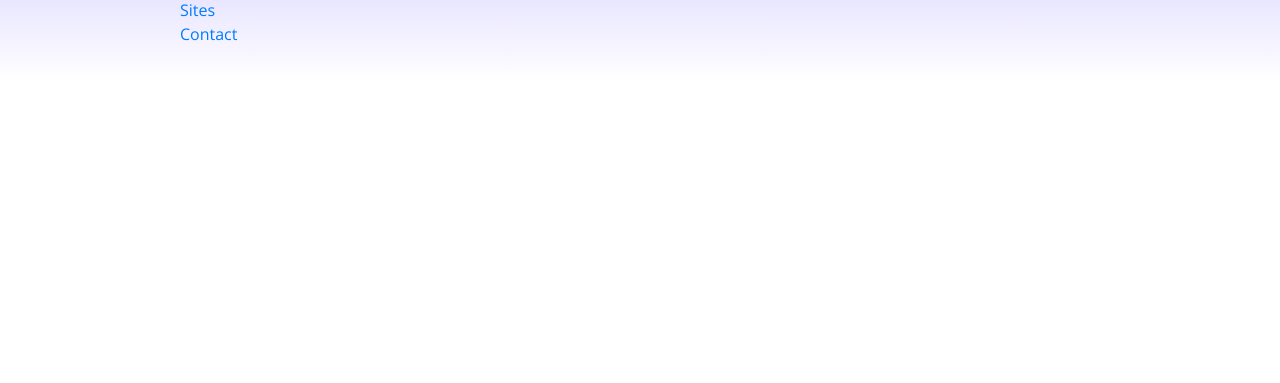
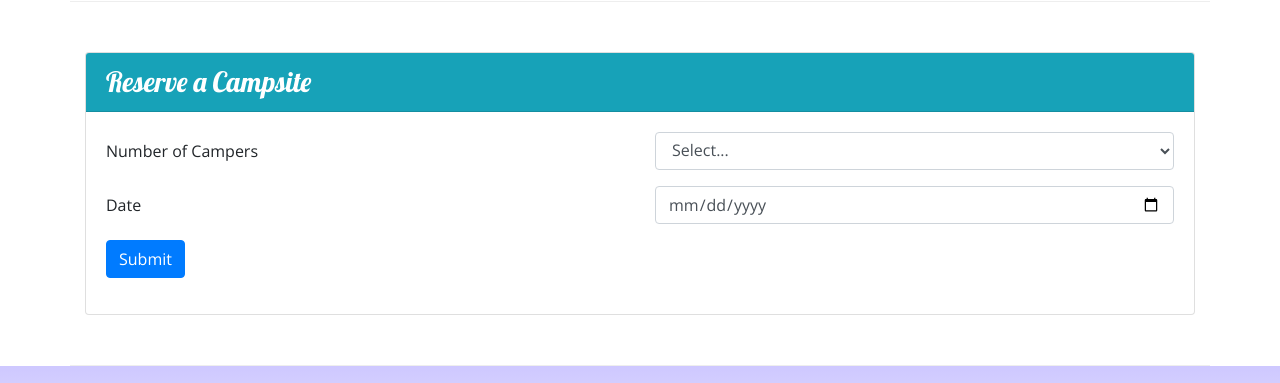
Before and after one commit to dannondorf/NuCamp-A-Better-Way-To-Camp, a website: page index.html in a window 1280 px wide. Shown: the part 1151-1534 px from the top of the page. Before the commit the page ends 1233 px from the top, so only its background shows below. Drawn offline with nearby package versions, Linux system fonts and the light colour scheme.

Commit message:
Week 2 Assignment

```diff
--- a/index.html
+++ b/index.html
@@ -22,6 +22,9 @@
                 <div class="col">
                     <h1>NuCamp</h1>
                     <h2>a better way to camp</h2>
+                </div>
+                <div class="col col-md-4 col-xl-2 mt-4">
+                    <a href="#reserveForm" class="btn btn-info btn-lg text-nowrap">Reserve Campsite</a>
                 </div>
             </div>
         </div>
@@ -66,8 +69,13 @@
                     <h2>Featured Campsites</h2>
                 </div>
                 <div class="col">
-                    <h3>React Lake Campground</h3>
-                    <p class="d-none d-sm-block">Nestled in the foothills of the Chrome Mountains, this campground on the shores of the pristine React Lake is a favorite for fly fishers.</p>
+                    <div class="media">
+                        <div class="media-body align-self-center">
+                            <h3>React Lake Campground</h3>
+                            <p class="d-none d-sm-block">Nestled in the foothills of the Chrome Mountains, this campground on the shores of the pristine React Lake is a favorite for fly fishers.</p>
+                        </div>
+                        <img class="d-flex mr-3 img-thumbnail" src="img/react-lake-thumb.jpg" alt="" />
+                    </div>
                 </div>
             </div>
         </div>
@@ -81,6 +89,42 @@
                     <div class="media-body align-self-center">
                         <h3>Bootstrap Outfitters</h3>
         				<p class="d-none d-sm-block">Bootstrap Outfitters supplies you with gear you need at prices you can't beat.</p>
+                    </div>
+                </div>
+            </div>
+        </div>
+        <div class="row row-content">
+            <div class="col col-6-sm mx-auto">
+                <div class="card">
+                    <h3 class="card-header bg-info text-white">Reserve a Campsite</h3>
+                    <div class="card-body">
+                        <form id="reserveForm">
+                            <div class="row form-group">
+                                <label class="col-form-label col-sm-6" for="numCampers">Number of Campers</label>
+                                <div class="col">
+                                    <select class="form-control" name="" id="numCampers">
+                                        <option value="">Select...</option>
+                                        <option value="1">1</option>
+                                        <option value="2">2</option>
+                                        <option value="3">3</option>
+                                        <option value="4">4</option>
+                                        <option value="5">5</option>
+                                        <option value="6">6</option>
+                                    </select>
+                                </div>
+                            </div>
+                            <div class="row form-group">
+                                <label class="col-form-label col-sm-6" for="date">Date</label>
+                                <div class="col">
+                                    <input class="form-control" type="date" id="date" name="date" placeholder="date">
+                                </div>
+                            </div>
+                            <div class="row form-group">
+                                <div class="col">
+                                    <button type="submit" class="btn btn-primary">Submit</button>
+                                </div>
+                            </div>
+                        </form>
                     </div>
                 </div>
             </div>
```
Also changed, not shown: 1 other file.
